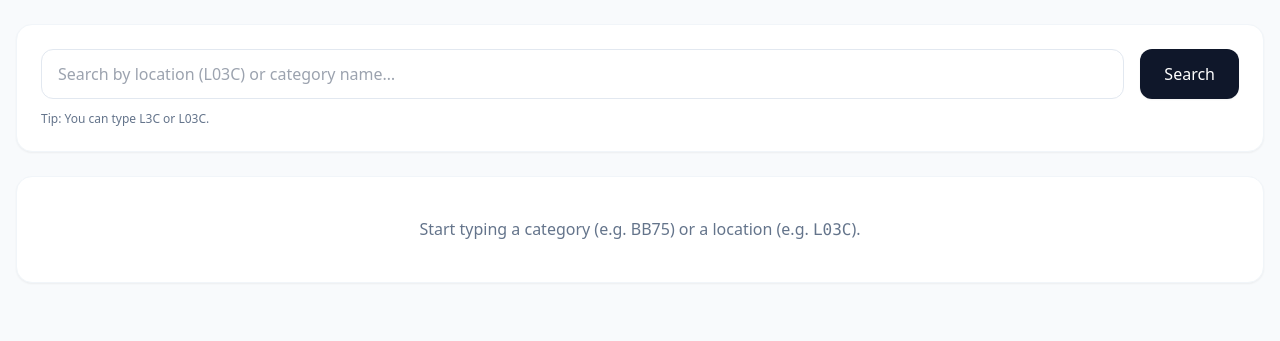
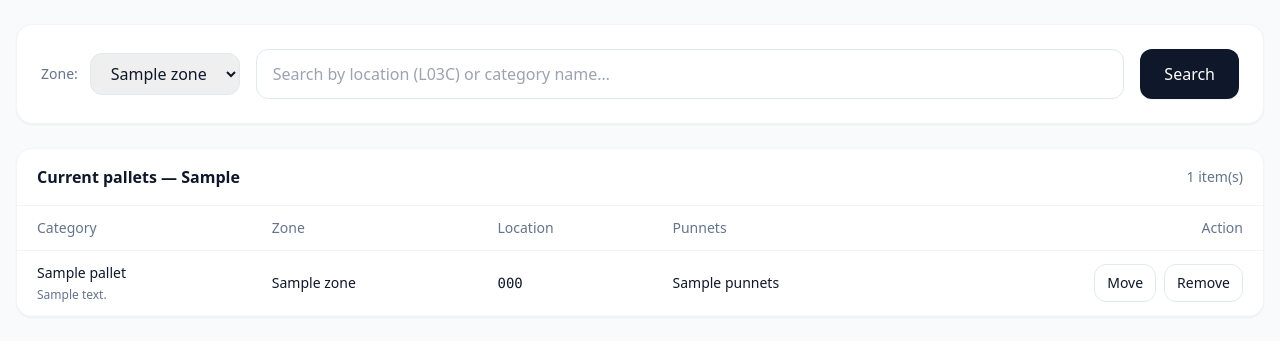
Before and after one commit to LordFlat/Pallet_Tracker, a FastAPI app: template templates/dashboard.html in a window 1280 px wide. Shown: the part 76-417 px from the top of the page. Run offline with FastAPI, Linux system fonts and the light colour scheme; the template is opened without the code that fills it: most values are stand-ins (such as "Sample title", 1, 10 or a date in 2020); some libraries are stand-ins or nearby versions.

Commit message:
Update dashboard.html

```diff
--- a/templates/dashboard.html
+++ b/templates/dashboard.html
@@ -5,21 +5,28 @@
 
 <div class="space-y-6">
 
-  {% if has_query %}
-  <!-- TOTAL CARD -->
-  <div class="bg-white rounded-2xl border border-slate-100 shadow-sm p-6">
-    <div class="text-slate-500 text-sm">Total punnets (current)</div>
-    <div class="text-3xl font-semibold mt-1">{{ total }}</div>
+  <!-- CONTROLS CARD -->
+  <div class="bg-white rounded-2xl border border-slate-100 shadow-sm p-6 space-y-4">
+
+    <!-- ZONE SELECT -->
+    <form method="get" action="/" class="flex flex-col sm:flex-row gap-4 items-center">
+
+      <div class="flex items-center gap-3">
+        <label class="text-sm text-slate-500">Zone:</label>
+        <select name="zone"
+                class="px-4 py-2 rounded-xl border border-slate-200 focus:ring-2 focus:ring-slate-200"
+                onchange="this.form.submit()">
+          {% for z in zones %}
+            <option value="{{ z.name }}"
+              {% if z.name == selected_zone %}selected{% endif %}>
+              {{ z.name }}
+            </option>
+          {% endfor %}
+        </select>
       </div>
-  {% endif %}
 
-
-  <!-- SEARCH CARD -->
-  <div class="bg-white rounded-2xl border border-slate-100 shadow-sm p-6">
-
-    <form method="get" action="/"
-      class="w-full flex flex-col sm:flex-row gap-4">
-
+      <!-- SEARCH -->
+      <div class="flex-1 flex gap-4 w-full">
         <input
           type="text"
           name="q"
@@ -38,6 +45,7 @@
                  sm:w-auto w-full shadow-sm">
           Search
         </button>
+      </div>
 
     </form>
 
@@ -47,36 +55,17 @@
       {% endfor %}
     </datalist>
 
-    <div class="text-xs text-slate-500 mt-3">
-      Tip: You can type
-      <span class="font-medium">L3C</span> or
-      <span class="font-medium">L03C</span>.
   </div>
 
-  </div>
-
-
-  {% if has_query %}
   <!-- RESULTS TABLE -->
   <div class="bg-white rounded-2xl border border-slate-100 shadow-sm overflow-hidden">
 
     <div class="px-5 py-4 border-b border-slate-100 flex items-center justify-between">
-      <div class="font-semibold">Current pallets</div>
+      <div class="font-semibold">Current pallets — {{ selected_zone }}</div>
       <div class="text-sm text-slate-500">{{ pallets|length }} item(s)</div>
     </div>
 
     <div class="overflow-x-auto">
-      <form method="get" action="/">
-    <label>Zone:</label>
-    <select name="zone" onchange="this.form.submit()">
-        {% for z in zones %}
-            <option value="{{ z.name }}"
-                {% if z.name == selected_zone %}selected{% endif %}>
-                {{ z.name }}
-            </option>
-        {% endfor %}
-    </select>
-</form>
       <table class="w-full text-sm">
         <thead class="text-slate-500">
           <tr class="border-b border-slate-100">
@@ -92,7 +81,6 @@
           {% for p in pallets %}
           <tr class="border-b border-slate-50 hover:bg-slate-50 transition">
 
-            <!-- CATEGORY -->
             <td class="px-5 py-3">
               <div class="font-medium">{{ p.category_name }}</div>
               {% if p.description %}
@@ -102,22 +90,18 @@
               {% endif %}
             </td>
 
-            <!-- ZONE -->
             <td class="px-5 py-3">
               {{ p.zone.name if p.zone else "-" }}
             </td>
 
-            <!-- LOCATION -->
             <td class="px-5 py-3 font-mono">
               {{ p.location.code if p.location else "-" }}
             </td>
 
-            <!-- PUNNETS -->
             <td class="px-5 py-3">
               {{ p.punnets }}
             </td>
 
-            <!-- ACTION -->
             <td class="px-5 py-3 text-right">
               <div x-data="{ open:false }" class="inline-flex items-center gap-2">
 
@@ -133,7 +117,6 @@
                   Remove
                 </button>
 
-                <!-- MODAL -->
                 <div x-show="open"
                      x-transition
                      class="fixed inset-0 bg-black/20 grid place-items-center p-4">
@@ -182,7 +165,7 @@
           <tr>
             <td colspan="5"
                 class="px-5 py-10 text-center text-slate-500">
-              No pallets found.
+              No pallets in this zone.
             </td>
           </tr>
           {% endif %}
@@ -192,14 +175,6 @@
     </div>
 
   </div>
-  {% else %}
-  <div class="bg-white rounded-2xl border border-slate-100 shadow-sm p-10 text-center text-slate-500">
-    Start typing a category (e.g.
-    <span class="font-medium">BB75</span>)
-    or a location (e.g.
-    <span class="font-mono font-medium">L03C</span>).
-  </div>
-  {% endif %}
 
 </div>
 
```
Lines whose indentation alone changed are shown as unchanged.
